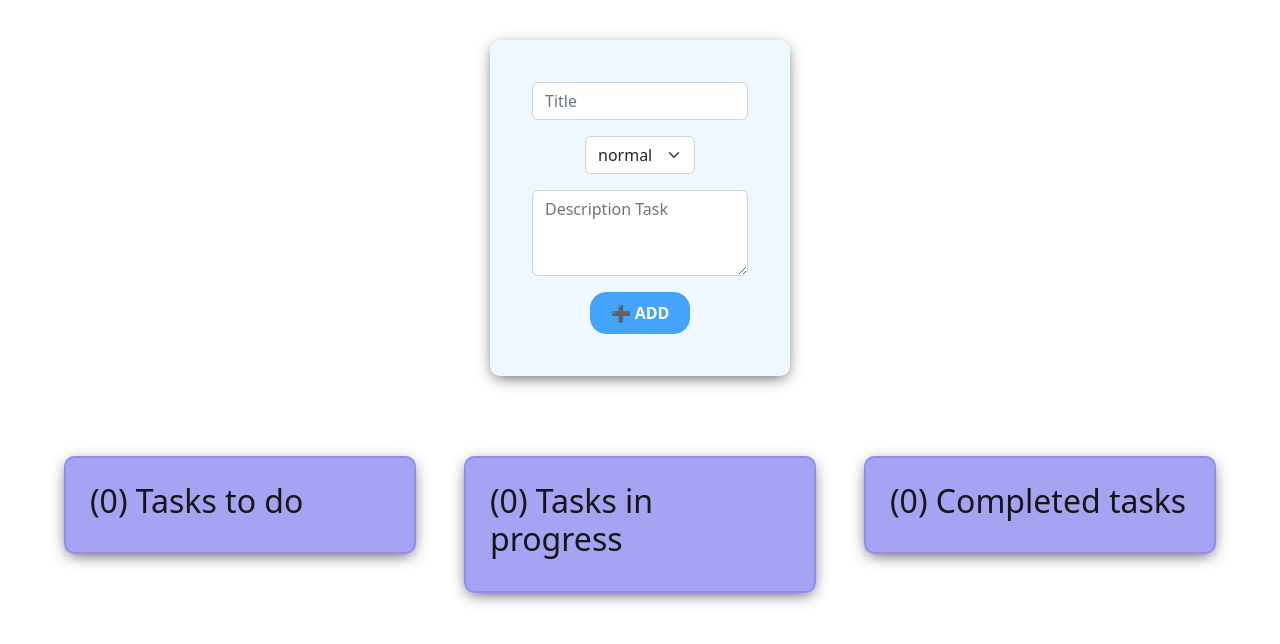
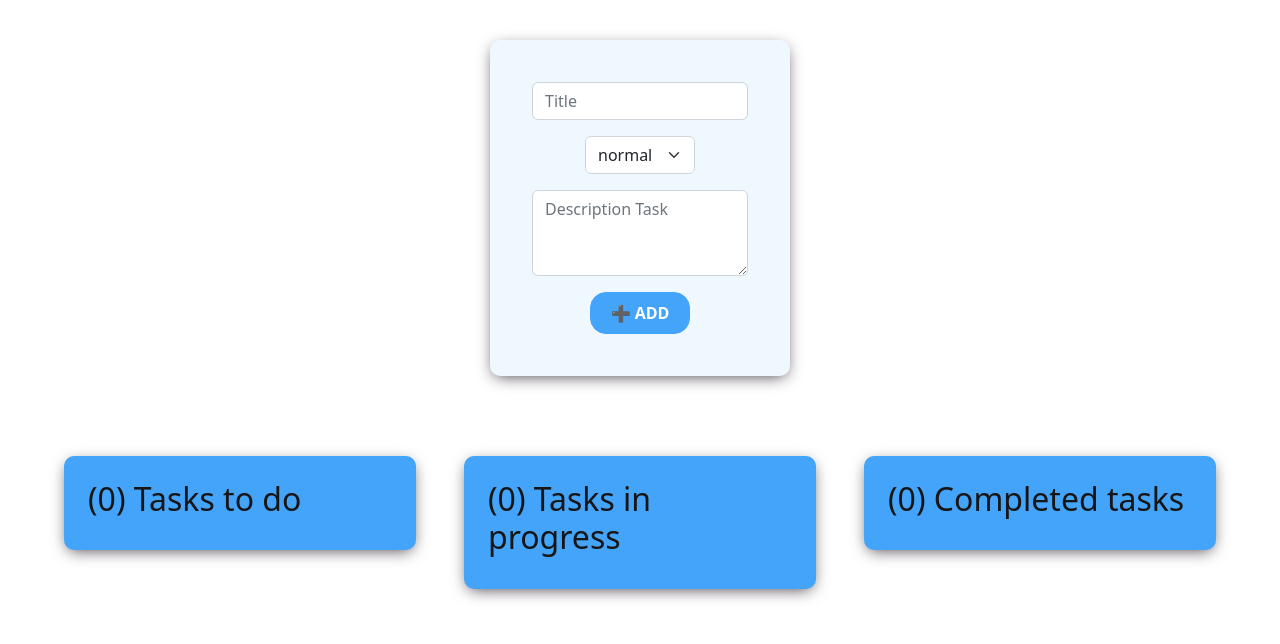
Before and after one commit to MoiFran/TaskManager, a React (Vite) app: page / in a window 1280 px wide. Shown: the top 644 px of the page. Built offline with nearby package versions, Linux system fonts and the light colour scheme.

Commit message:
change bg-color in task-block-container

```diff
--- a/src/index.css
+++ b/src/index.css
@@ -58,10 +58,10 @@
   width: 22rem;
   margin-top: 2.5rem;
   margin-bottom: 3.5rem;
-background: rgba(135, 135, 239, 0.753);
+background: #43a4f9;
   padding: 1.5rem;
   border-radius: 10px;
-  border: 2px solid rgba(135, 135, 239, 0.753);
+;
   margin: 1.5rem;
   -webkit-box-shadow: 0px 4px 16px -4px rgba(66, 57, 66, 1);
     -moz-box-shadow: 0px 4px 16px -4px rgba(66, 57, 66, 1);
```
